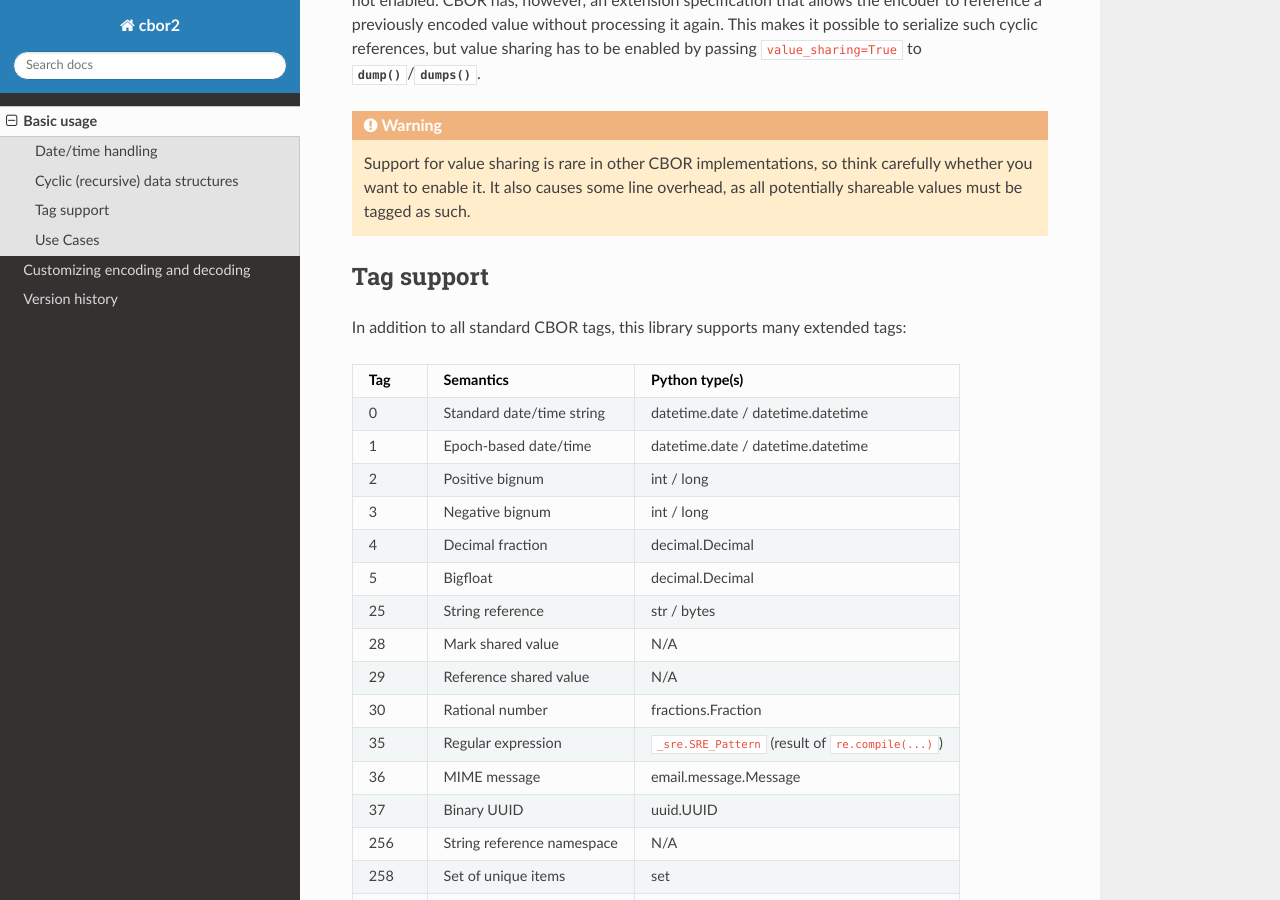
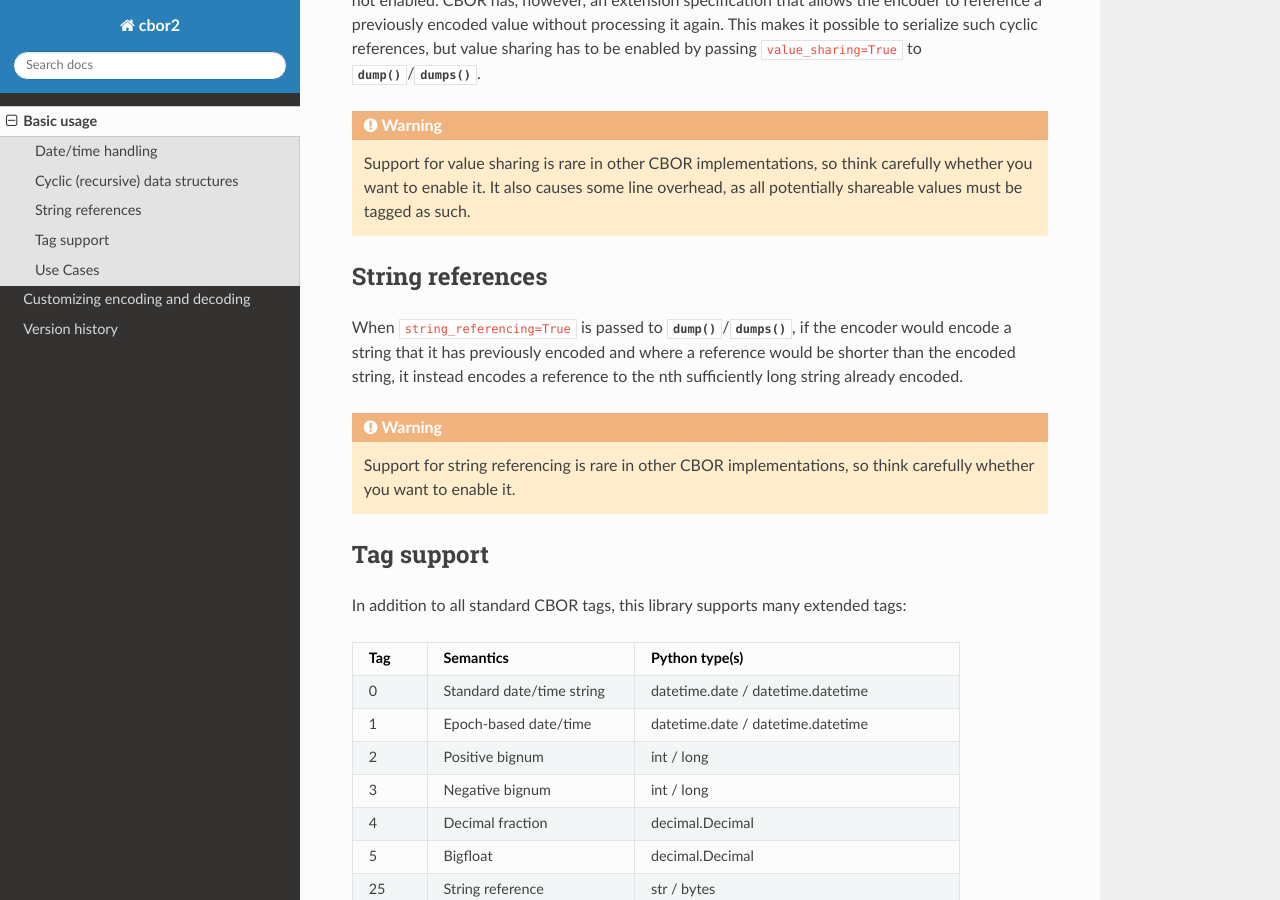
Before and after one commit to agronholm/cbor2, a Sphinx documentation site: the page built from docs/usage.rst, in a window 1280 px wide and 900 px high, scrolled down 1230 px. Built offline with Sphinx 7.4.7 and the Read the Docs theme 2.0.0, drawn with Linux system fonts in a browser that asks for light colours.

Commit message:
Add note in documentation about references.

```diff
--- a/docs/usage.rst
+++ b/docs/usage.rst
@@ -61,6 +61,17 @@ it possible to serialize such cyclic references, but value sharing has to be ena
     whether you want to enable it. It also causes some line overhead, as all potentially shareable
     values must be tagged as such.
 
+String references
+-----------------
+
+When ``string_referencing=True`` is passed to
+:func:`~cbor2.encoder.dump`/:func:`~cbor2.encoder.dumps`, if the encoder would encode a string that
+it has previously encoded and where a reference would be shorter than the encoded string, it
+instead encodes a reference to the nth sufficiently long string already encoded.
+
+.. warning:: Support for string referencing is rare in other CBOR implementations, so think carefully
+    whether you want to enable it.
+
 Tag support
 -----------
 
```
